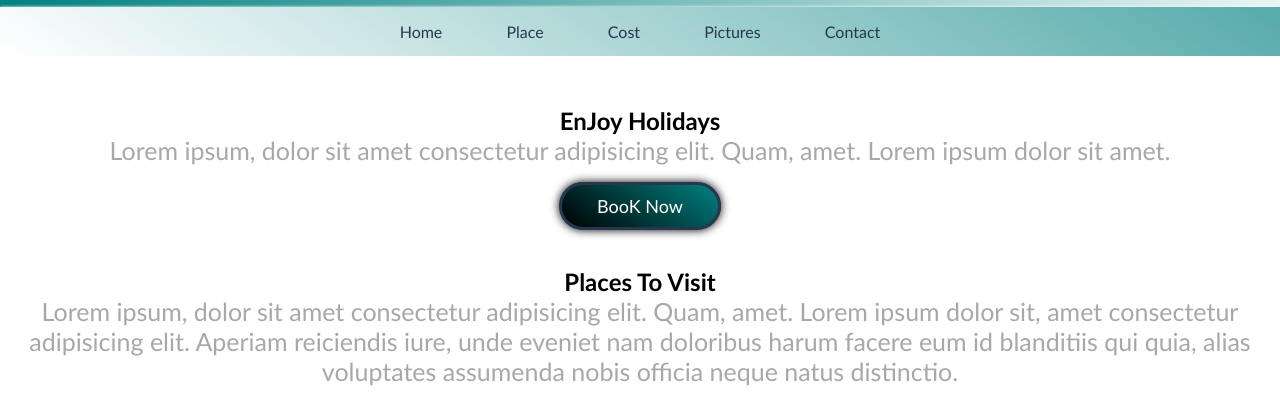
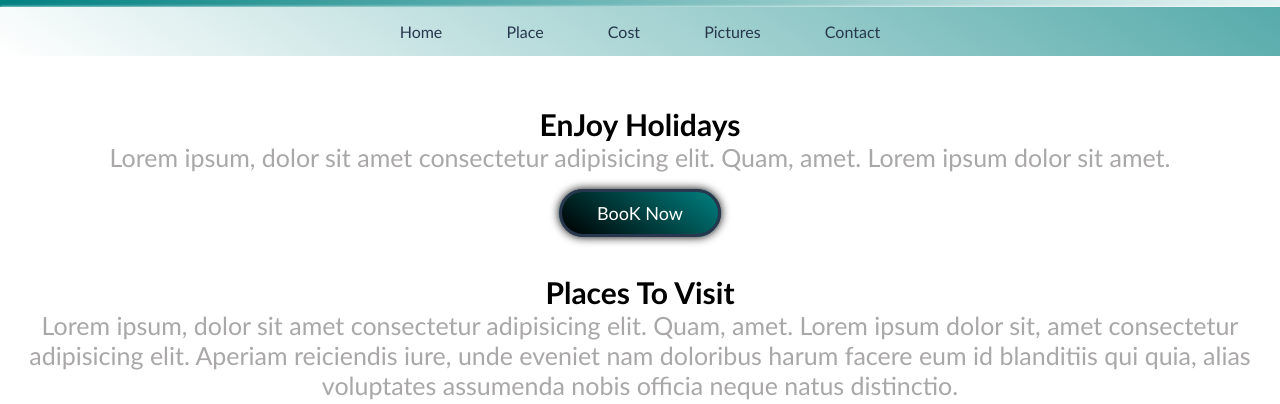
Before and after one commit to DurgeshSawarkar/Vecation_Booking_Web, a plain HTML site: page index.html in a window 1280 px wide. Shown: the part 882-1286 px from the top of the page. Drawn offline with Linux system fonts and the light colour scheme; a web font is replaced by a local one.

Commit message:
Update styles.css
update font size to 30px from 25px of  vecation-header

```diff
--- a/CSS/styles.css
+++ b/CSS/styles.css
@@ -34,7 +34,9 @@ body {
     cursor: pointer;
 
 }
-
+.vecation-header{
+    font-size:30px;
+}
 
 .vecation-text {
     margin-bottom: 30px;
```
